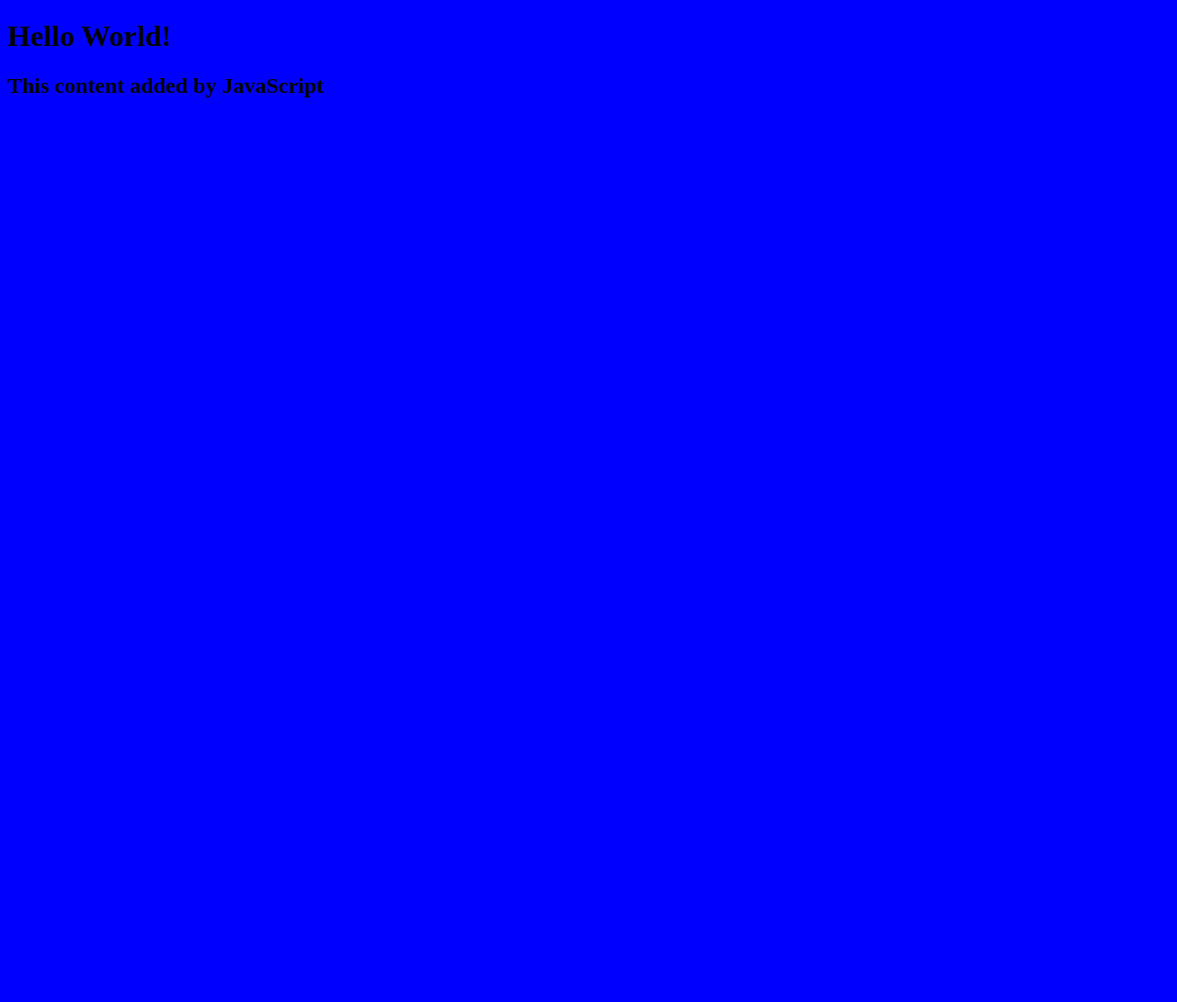
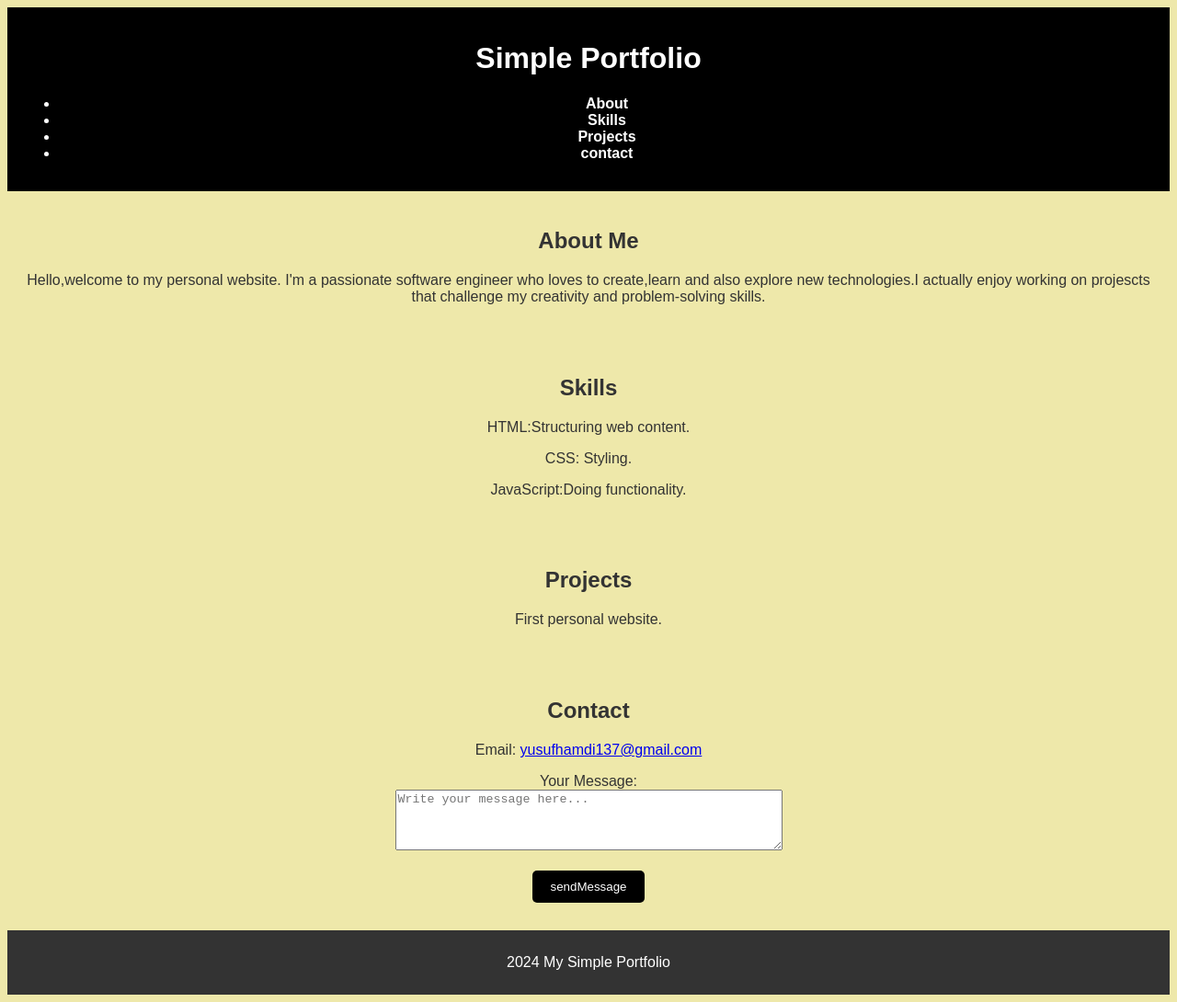
Before and after one commit to Hamdiibra/my-personal-website, a plain HTML site: page index.html in a window 1280 px wide. Shown: the whole page at 92% size. Before the commit the page ends 800 px from the top, so only its background shows below. Drawn offline with Linux system fonts and the light colour scheme.

Commit message:
my-personal-website

```diff
--- a/index.html
+++ b/index.html
@@ -1,11 +1,54 @@
 <!DOCTYPE html>
 <html lang="en">
   <head>
+    <meta charset="UTF-8">
+    <meta name="viewport" content="width=device-width, initial-scale=1.0">
     <title>My Personal Website</title>
     <link rel="stylesheet" href="style.css" />
+    <link rel="stylesheet" href="script.js"/>
   </head>
   <body>
-    <h1>Hello World!</h1>
+    <header>
+      <h1>Simple Portfolio</h1>
+      <nav>
+        <ul>
+          <li><a href="#about">About</a></li>
+          <li><a href="#skills">Skills</a></li>
+          <li><a href="#projects">Projects</a></li>
+          <li><a href="#contact">contact</a></li>
+      </nav>
+        </header>
+      <section id="about">
+    <h1>About Me</h1>
+    <p>Hello,welcome to my personal website. I'm a passionate software engineer who loves
+      to create,learn and also explore new technologies.I actually enjoy working on projescts
+    that challenge my creativity and problem-solving skills. </p>
+      </section>
+    <section id="skills">
+      <h2>Skills</h2>
+      <p>HTML:Structuring web content.</p>
+      <p>CSS: Styling. </p>
+      <p>JavaScript:Doing functionality.</p>
+    </section>
+    <section id="projects">
+      <h2>Projects</h2>
+      <p>First personal website.</p>
+    </section>
+    <section id="contact">
+      <h2>Contact</h2>
+      <p>Email: <a href="mailto:yusufhamdi137@gmail.com"> yusufhamdi137@gmail.com</a></p>
+      <form id="'contactForm">
+        <label for="message">Your Message:</label><br>
+        <textarea id="message" name="message" rows="4" cols="50"
+        placeholder="Write your message here..."></textarea><br><br>
+        <button type="submit"
+        id="sendMessageButton">sendMessage</button>
+      </form>
+    </section>
+    <footer>
+      <p>2024 My Simple Portfolio</p>
+    </footer>
+
     <script src="script.js"></script>
   </body>
 </html>
--- a/script.js
+++ b/script.js
@@ -1,3 +1,12 @@
-const h2 = document.createElement("h2");
-h2.textContent = "This content added by JavaScript";
-document.querySelector("body").appendChild(h2);
+const form = document.getElementById('contactForm');
+const sendMessageButton = document.getElementById('sendMessageButton');
+form.addEventListener ('submit',function(event){
+    event.preventDefault();
+
+const message= docuent.getElementById('Message').value;
+if (message.trim() === ""){
+    alert("Please enter your message.");
+} else {("message.sent: " + message);
+document.getElementById('message').value = '';
+}
+});
--- a/style.css
+++ b/style.css
@@ -1,3 +1,44 @@
-body {
-    background: blue;
+header {
+    padding: 1rem;
+    background-color: black;
+    text-align: center;
+    color: #fff;
   }
+body{
+    font-family: Arial, sans-serif;
+    background-color: palegoldenrod;
+    padding: 0;
+    text-align: center;
+    color: #333;
+}
+nav a {
+    font-weight: bold;
+    color: white;
+    margin:0 10px;
+    text-decoration: none;
+}
+nav a:hover{
+    text-decoration: underline;
+}
+section {
+    padding: 20px;
+}
+button {
+    background-color: black;
+    color: white;
+    border: none;
+    padding: 10px 20px;
+    cursor:pointer;
+    border-radius: 5px;
+}
+button:hover {
+    background-color: black;
+}
+footer{
+    background-color: #333;
+    color: white;
+    padding: 10px;
+}
+form{
+    margin:10px 0
+}
```
